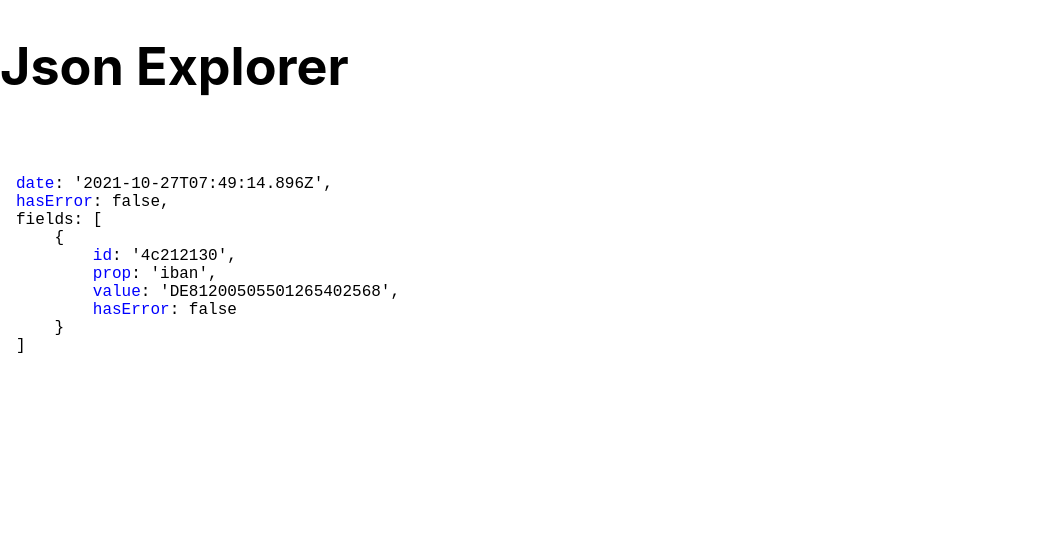
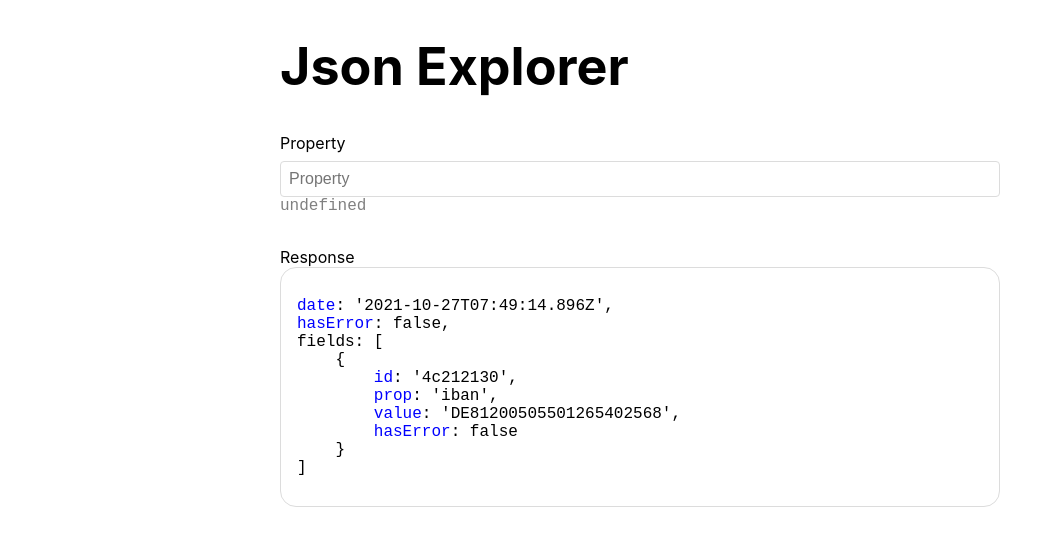
Before and after one commit to SimonSchoetz/heyflow-codechallenge, a React (Create React App) app in the folder json-explorer/: page / in a window 1280 px wide. Shown: the top 546 px of the page, without its empty margins (0-1062 px from the left). Built offline with nearby package versions, Linux system fonts and the light colour scheme.

Commit message:
rendering all segments and adjust styling

```diff
--- a/json-explorer/src/App.css
+++ b/json-explorer/src/App.css
@@ -1,12 +1,6 @@
-.App-logo {
-  height: 40vmin;
-  pointer-events: none;
-}
-
-@media (prefers-reduced-motion: no-preference) {
-  .App-logo {
-    animation: App-logo-spin infinite 20s linear;
-  }
+.App {
+  max-width: 720px;
+  width: 100%;
 }
 
 .App-header {
@@ -15,9 +9,6 @@
   font-size: calc(10px + 2vmin);
 }
 
-.App-link {
-  color: #61dafb;
-}
 ul {
   padding: 1rem;
 }
@@ -45,3 +36,14 @@ button {
 button:hover {
   cursor: pointer;
 }
+
+label {
+  display: flex;
+  flex-direction: column;
+  gap: 0.5rem;
+}
+
+input {
+  padding: 0.5rem;
+  border-radius: 4px;
+}
--- a/json-explorer/src/App.tsx
+++ b/json-explorer/src/App.tsx
@@ -1,15 +1,50 @@
-import React from 'react';
+import React, { useEffect, useState } from 'react';
 import './App.css';
 import JsonDisplay from './components/JsonDisplay';
 import demoData from './test-data/demo-data.json';
+import JsonInput from './components/JsonInput';
+import { JsonObject } from './types';
+import { getObjectValueByKeyChain } from './util';
 
 function App() {
+  const [accessKey, setAccessKey] = useState('');
+
+  const data = demoData as JsonObject;
+
   return (
     <div className='App'>
       <header className='App-header'>
         <h1>Json Explorer</h1>
-        <JsonDisplay data={demoData} />
       </header>
+
+      <div>
+        <JsonInput currentKey={accessKey} setKey={setAccessKey} />
+      </div>
+
+      <p
+        style={{
+          fontFamily: 'monospace',
+          color: 'grey',
+        }}
+      >
+        {getObjectValueByKeyChain(data, accessKey)}
+      </p>
+
+      <div
+        style={{
+          margin: '2rem 0',
+        }}
+      >
+        <p>Response</p>
+        <div
+          style={{
+            border: '1px solid gainsboro',
+            borderRadius: '1rem',
+          }}
+        >
+          <JsonDisplay setKey={setAccessKey} data={demoData} />
+        </div>
+      </div>
     </div>
   );
 }
--- a/json-explorer/src/index.tsx
+++ b/json-explorer/src/index.tsx
@@ -9,7 +9,16 @@ const root = ReactDOM.createRoot(
 );
 root.render(
   <React.StrictMode>
-    <App />
+    <div
+      style={{
+        display: 'flex',
+        flexDirection: 'column',
+        alignItems: 'center',
+        padding: '0 1rem',
+      }}
+    >
+      <App />
+    </div>
   </React.StrictMode>
 );
 
```
